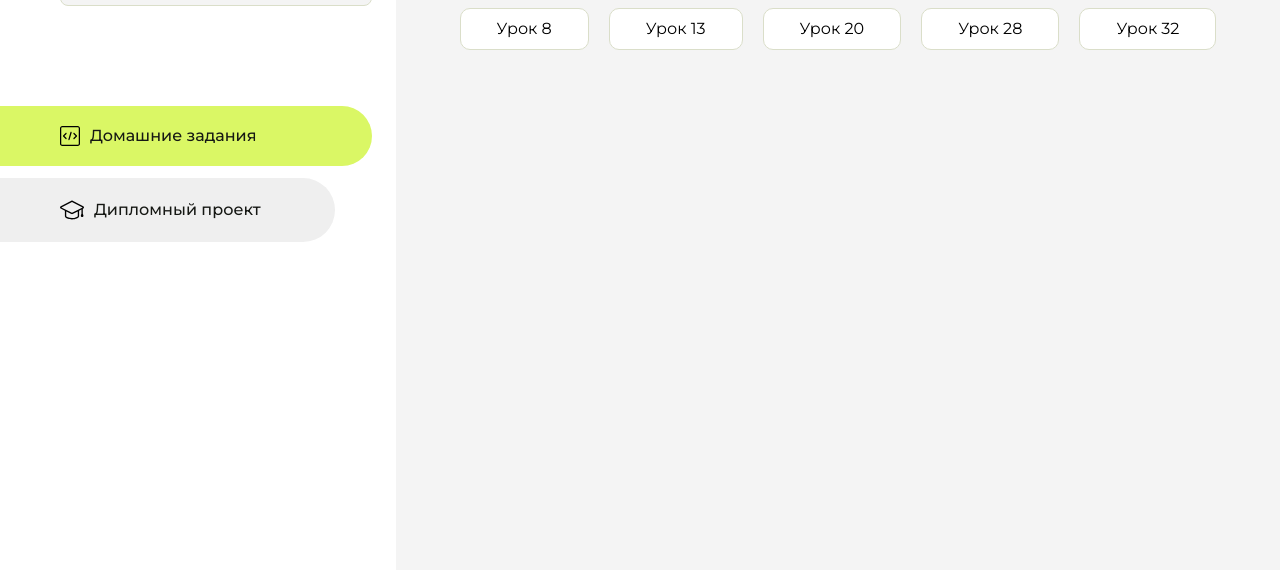
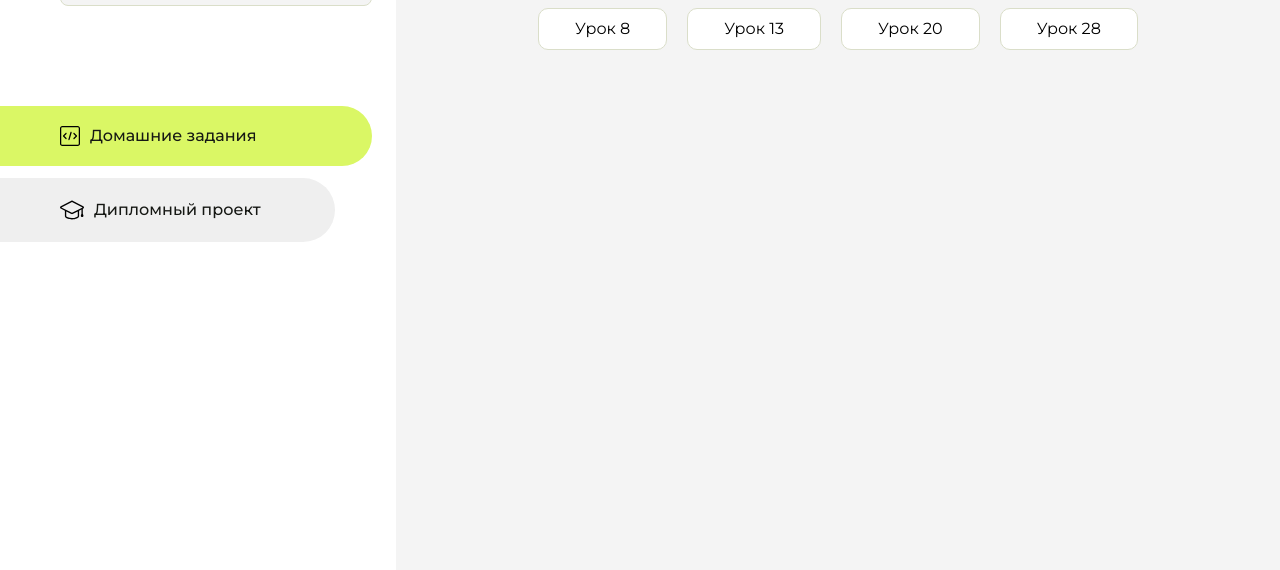
Before and after one commit to AnnaSeredinaa/homework, a plain HTML site: page index.html in a window 1280 px wide. Shown: the part 230-800 px from the top of the page. Drawn offline with Linux system fonts and the light colour scheme.

Commit message:
Update index.html

```diff
--- a/index.html
+++ b/index.html
@@ -104,9 +104,6 @@
                      <li class="content__list-item">
                         <a href="lesson-28/index.html">Урок 28</a>
                     </li>
-                    <li class="content__list-item">
-                        <a href="lesson-32/index.html">Урок 32</a>
-                    </li>
                 </ul>
             </div>
             <div class="content__block hidden" id="diplomBlock">
```
